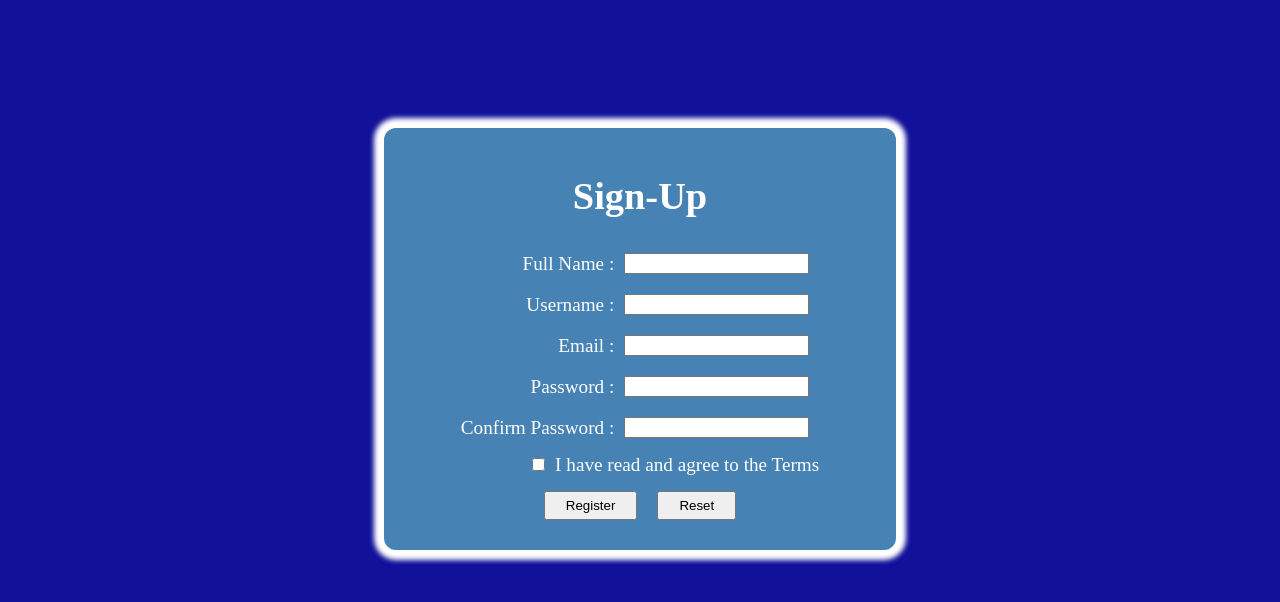
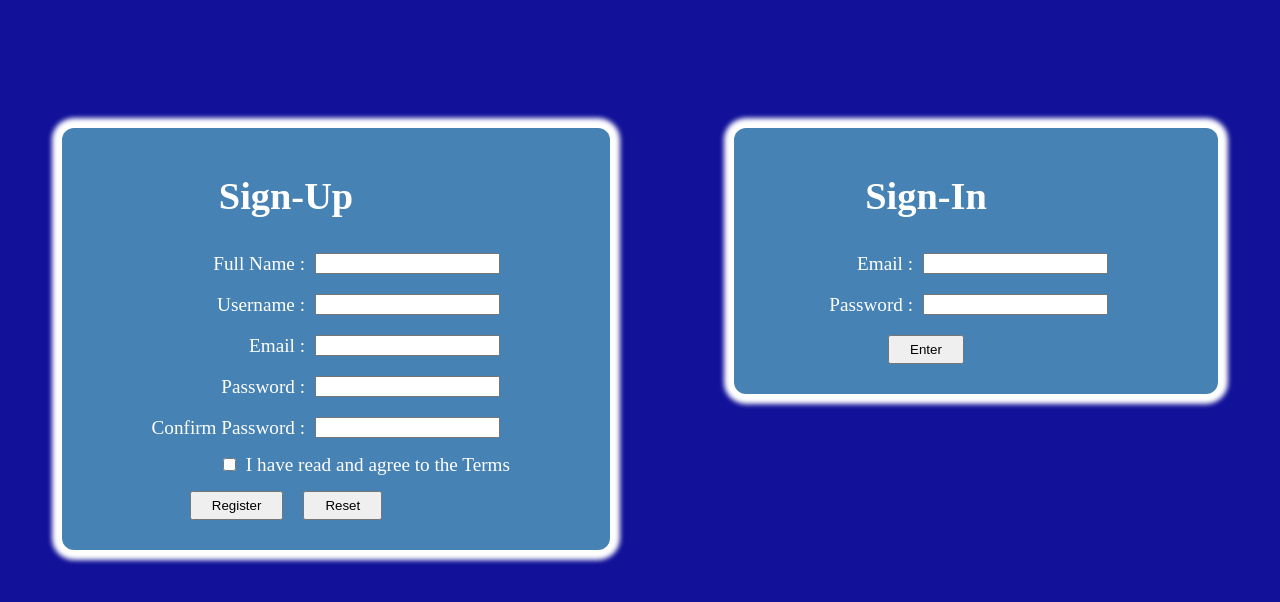
Before and after one commit to TLRKiliann/angular-form, an Angular app in the folder my-app/: page / in a window 1280 px wide. Shown: the top 602 px of the page. Built offline with nearby package versions, Linux system fonts and the light colour scheme.

Commit message:
Sign In added

```diff
--- a/my-app/src/app/app.component.html
+++ b/my-app/src/app/app.component.html
@@ -1,5 +1,5 @@
 <div class="register-form">
-  <form [formGroup]="form" (ngSubmit)="onSubmit()">
+  <form [formGroup]="form" (ngSubmit)="onSubmit()" class="signup--form">
     <h1 [ngStyle]="{'text-align': 'center'}">Sign-Up</h1>
     <div class="form-group">
       <label>Full Name : </label>
@@ -118,4 +118,47 @@
       </button>
     </div>
   </form>
+
+
+  <form [formGroup]="signin" (ngSubmit)="onValidate()" class="signin--form">
+    <h1 [ngStyle]="{'text-align': 'center'}">Sign-In</h1>
+
+    <div class="form-group">
+      <label>Email : </label>
+      <input
+        type="text"
+        formControlName="siemail"
+        class="form-control"
+        [ngClass]="{ 'is-invalid': submitted && g['siemail'].errors }"
+      />
+    </div>
+
+    <div *ngIf="submitted && g['siemail'].errors" class="invalid-feedback">
+      <div *ngIf="g['siemail'].errors['required']">Email is required</div>
+      <div *ngIf="g['siemail'].errors['siemail']">Email is invalid</div>
+    </div>
+
+    <div class="form-group">
+      <label>Password : </label>
+      <input
+        type="sipassword"
+        formControlName="sipassword"
+        class="form-control"
+        [ngClass]="{ 'is-invalid': submitted && g['sipassword'].errors }"
+      />
+      <div *ngIf="submitted && g['sipassword'].errors" class="invalid-feedback">
+        <div *ngIf="g['sipassword'].errors['required']">Password is required</div>
+        <div *ngIf="g['sipassword'].errors['minlength']">
+          Password must be at least 6 characters
+        </div>
+        <div *ngIf="g['sipassword'].errors['maxlength']">
+          Username must not exceed 40 characters
+        </div>
+      </div>
+    </div>
+
+    <div class="form-btn">
+      <button type="submit" class="btn btn-primary">Enter</button>
+    </div>
+  </form>
 </div>
--- a/my-app/src/app/app.component.scss
+++ b/my-app/src/app/app.component.scss
@@ -1,9 +1,30 @@
 .register-form {
-	width: 40%;
+	display: flex;
+	flex-direction: row;
+}
+.signup--form {
+	width: 35%;
 	padding: 20px 0px;
+	padding-right: 100px;
 	margin: auto;
 	margin-top: 10%;
 	display: flex;
+	flex-direction: column;
+	justify-content: center;
+	background: steelblue;
+	border-radius: 12px;
+	box-shadow: 0px 0px 5px 10px white;
+	color: white;
+}
+
+.signin--form {
+	width: 30%;
+	padding: 20px 0px;
+	padding-right: 100px;
+	margin: auto;
+	margin-top: 10%;
+	display: flex;
+	flex-direction: column;
 	justify-content: center;
 	background: steelblue;
 	border-radius: 12px;
--- a/my-app/src/app/app.component.ts
+++ b/my-app/src/app/app.component.ts
@@ -17,6 +17,13 @@ export class AppComponent implements OnInit {
     acceptTerms: new FormControl(false)
   })
   submitted = false;
+
+  signin: FormGroup = new FormGroup({
+    siemail: new FormControl(''),
+    sipassword: new FormControl('')
+  })
+
+  validated = false;
 
   constructor(private formBuilder: FormBuilder) {}
 
@@ -42,11 +49,29 @@ export class AppComponent implements OnInit {
       },
       {
         validators: [Validation.match('password', 'confirmPassword')]
-      });
+    });
+
+    this.signin = this.formBuilder.group(
+      {
+        siemail: ['', [Validators.required, Validators.email]],
+        sipassword: ['',
+          [
+            Validators.required,
+            Validators.minLength(10),
+            Validators.maxLength(40)]
+          ]
+        },
+        {
+          validators: [Validation.match('siemail', 'sipassword')]
+    });
   }
 
   get f(): { [key: string]: AbstractControl } {
     return this.form.controls;
+  }
+
+  get g(): { [key: string]: AbstractControl } {
+    return this.signin.controls;
   }
 
   onSubmit(): void {
@@ -58,6 +83,15 @@ export class AppComponent implements OnInit {
     console.log(JSON.stringify(this.form.value, null, 2));
   }
 
+  onValidate(): void {
+    this.validated = true;
+
+    if (this.signin.invalid) {
+      return;
+    }
+    console.log(JSON.stringify(this.signin.value, null, 2));
+  }
+
   onReset(): void {
     this.submitted = false;
     this.form.reset();
```
Also changed, not shown: 1 other file (tests, documents, lock files or other folders).
